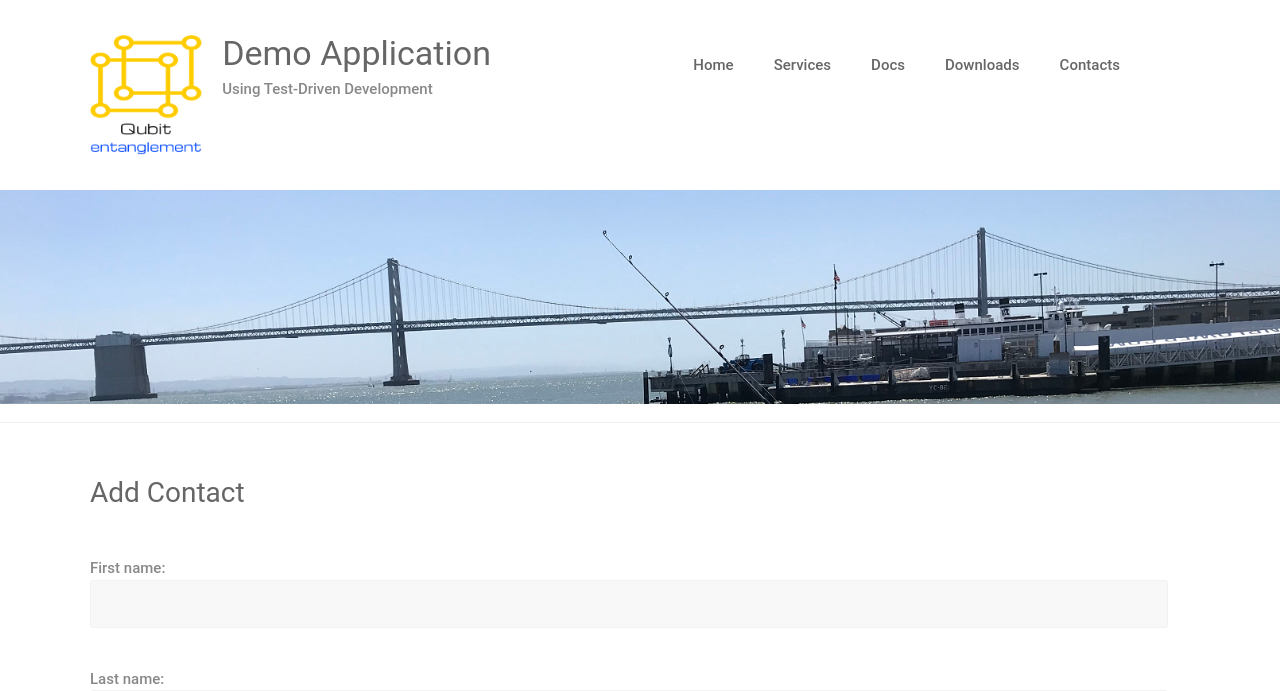
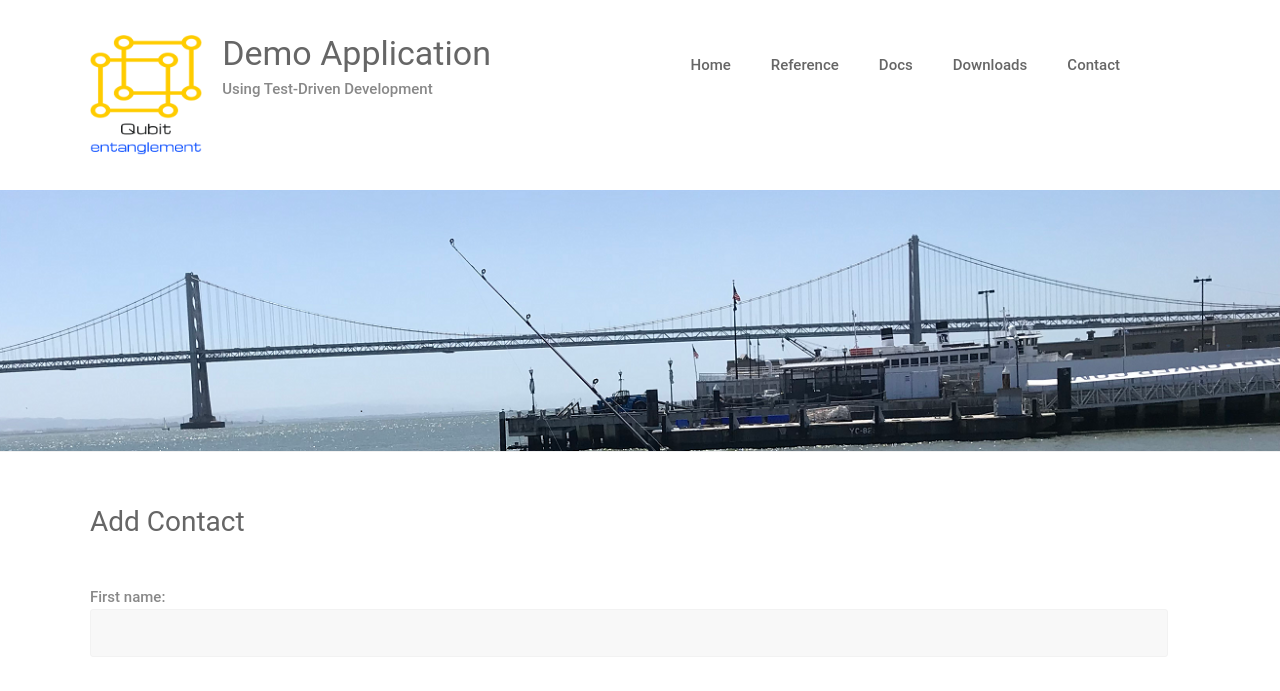
Before and after one commit to 7esting/django_tdd, a Django app: page /add/ in a window 1280 px wide. Shown: the top 691 px of the page. Run offline with Django 3.2, Linux system fonts and the light colour scheme.

Commit message:
Updated CSS

```diff
--- a/contacts/user_contacts/templates/layout.html
+++ b/contacts/user_contacts/templates/layout.html
@@ -2,6 +2,7 @@
 <html lang="en-US">
     <head>
         <meta charset="UTF-8">
+        <meta name="viewport" content="width=device-width, initial-scale=1.0">
         <title>Home - Demo App</title>
         <link rel="stylesheet" id="ample-style-css" href="{% static 'css/style.css' %}" type="text/css" media="all">
         <link rel='icon' href="{% static 'images/python.ico' type='image/x-icon' %}"/ >
@@ -24,9 +25,13 @@
                         </div>
 <!-- navigation menu Start -->
 <div class="main-navigation">
+<!--
+<label for="toggle">&#9776;</label>
+<input type="checkbox" id="menu-toggle"/>
+-->
 <ul class="menu">
     <li><a href="/">Home</a></li>
-    <li><a href="#">Services</a></li>
+    <li><a href="#">Reference</a></li>
     <li><a href="#">Docs</a></li>
     <li><a href="#">Downloads</a></li>
     <li>
@@ -42,12 +47,12 @@
             </li>
         </ul>
     </li>
-    <li><a href="/all">Contacts</a></li>
+    <li><a href="/all">Contact</a></li>
 </ul>
 </div>
 <!-- navigation menu End -->
                     </div>
-                    <img src="{% static 'images/bay_bridge_banner.png' %}" alt="Quantum Computing">
+                    <img class="header-image" src="{% static 'images/bay_bridge_banner.png' %}" alt="Quantum Computing">
                 </div>
             </header>
             <div class="main-wrapper">
```
Also changed, not shown: contacts/static/images/bay_bridge_banner.png.
